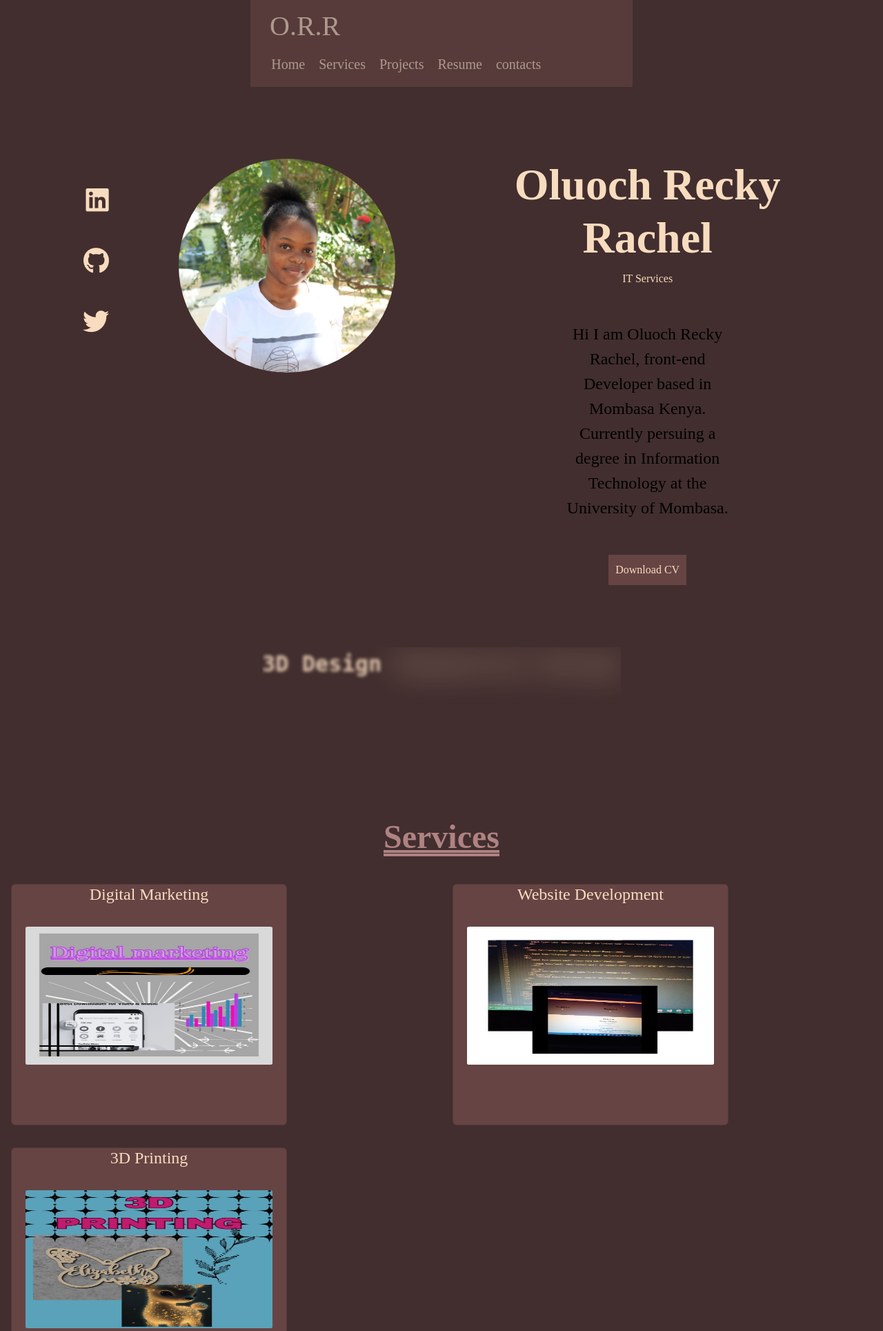
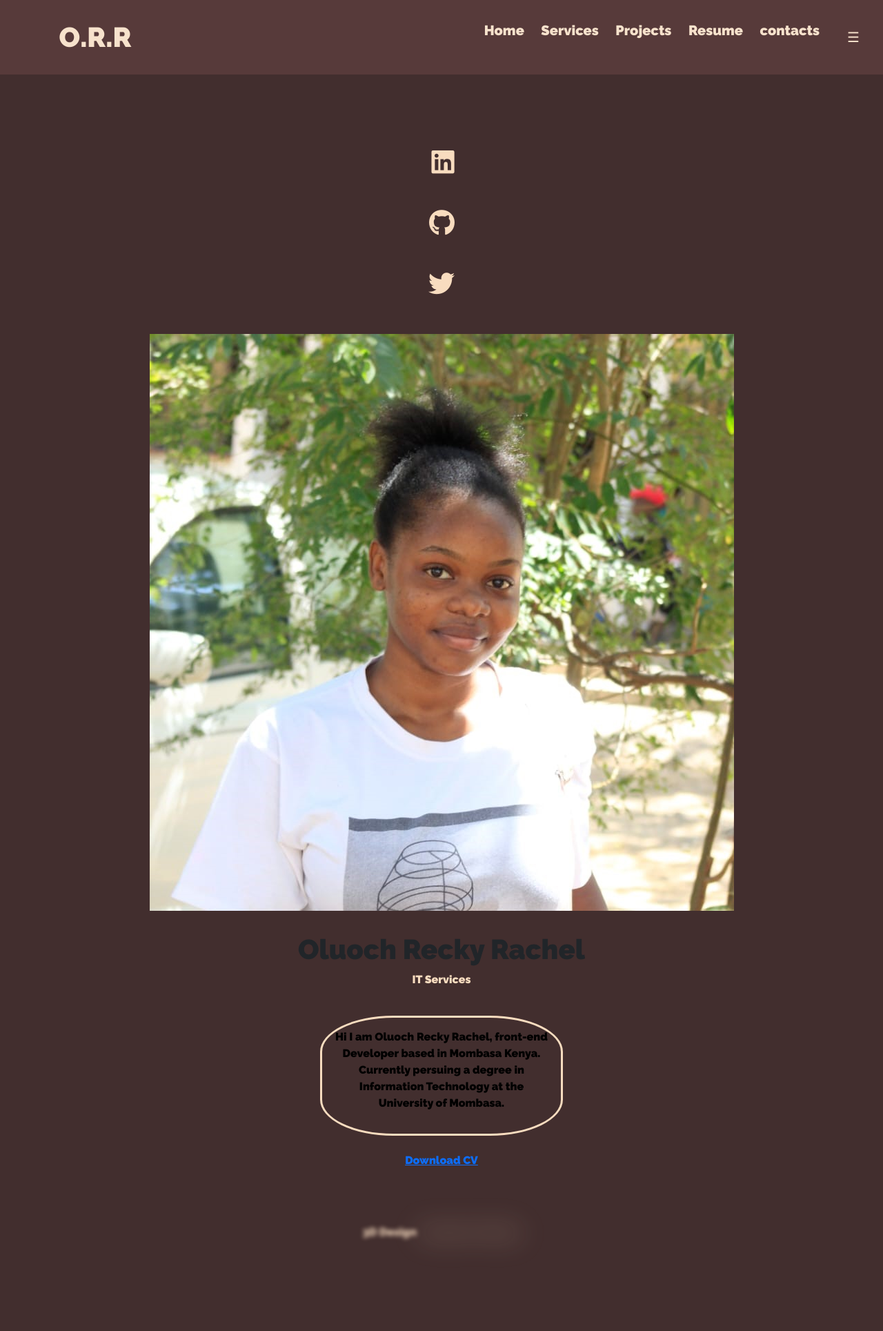
Before and after one commit to Reckie02/O_Rachel.github.io, a PHP site: page /index.html in a window 1280 px wide. Shown: the top 1929 px of the page at 69% size. Run offline with PHP 8.4, Linux system fonts and the light colour scheme.

Commit message:
Update style.css
Key Changes and Additions
Removed Duplicates and Cleaned Up Spacing: Removed duplicate styles and aligned properties for better readability.
Responsive Adjustments: Added media queries for screen widths of 768px and 576px, making the layout more adaptive to smaller screens.
Consistent Font Sizes: Defined vmin for font sizes to scale better on different screen sizes.
Removed Unnecessary CSS: Removed commented-out code and unused variables for a cleaner structure.
Transform Effects on Hover: Simplified hover effects for better performance.

```diff
--- a/style.css
+++ b/style.css
@@ -1,565 +1,247 @@
-/*Google Fonts*/
-@import url(https://fonts.googleapis.com/css2)
+/* Google Fonts */
+@import url("https://fonts.googleapis.com/css2?family=Raleway:900&display=swap");
 
+/* Global Reset */
 * {
     box-sizing: border-box;
     margin: 0;
     padding: 0;
-
 }
 
-html, body{
+/* Body and Font */
+html, body {
     background-color: rgb(66, 46, 46);
     scroll-behavior: smooth;
-	text-align:center;
-	font-family:cartena ;
+    text-align: center;
+    font-family: 'Raleway', sans-serif;
     display: block;
 }
 
-@import url("https://fonts.googleapis.com/css?family=Raleway:900&display=swap");
-
-
-/*navbar*/
+/* Navbar */
 .navbar {
     display: flex;
     align-items: center;
-	padding: inline 1.5rem; ;
-   background-color: rgb(102, 68, 68);
-   opacity: 0.6;
+    padding: 1.5rem;
+    background-color: rgba(102, 68, 68, 0.6);
     justify-content: space-between;
+}
 
- }
- .logo{
-	color:rgb(247, 226, 204 , 1.0) ;
+.logo {
+    color: rgb(247, 226, 204);
     margin-left: 5%;
     font-size: 5vmin;
 }
- .navbar .active{
- 	color: black !important;
+
+.navbar .active {
     font-weight: bold;
     font-size: 25px;
-	color: black;
-
+    color: black !important;
 }
 
-.nav-links{
-	display: block;
-	flex-direction: row;
-	justify-content: space-between;
-	align-items: center;
-	row-gap: .20rem;
+.nav-links {
+    display: flex;
+    gap: 20px;
     font-size: 20px;
-	color: rgb(247, 226, 204 , 1.0);
-
-}
-
-.nav-links div{
-	margin: 0 20px;
-	display: flex;
-	justify-content: space-between;
-	color: rgb(247, 226, 204 , 1.0);
-
+    color: rgb(247, 226, 204);
 }
 
 .navbar a {
     text-decoration: none;
     padding: 10px;
-	color: rgb(247, 226, 204 , 1.0);
+    color: rgb(247, 226, 204);
+}
 
+.navbar a:hover {
+    color: #111;
+    transform: scale(1.5);
 }
-.navbar a:hover{
-	color: #111;
-	cursor: pointer;
-	scale: 1.5;
 
-}
+/* Header */
 .header-content {
-    /* background-image:linear-gradient(rgba(0,0,0,0.7),rgba(0,0,0,0.7)), url("images/bg.jpg"); */
-	place-items: center;
-	justify-content: center;
     text-align: center;
     color: whitesmoke;
+}
 
+.home {
+    padding: 10vmin;
+    display: grid;
+    grid-template-columns: 1fr;
+    align-items: center;
+    justify-items: center;
+    gap: 2rem;
 }
-.home{
-	padding: 10vmin;
-	position: relative;
-	width: 100%;
-	display: grid;
-	grid-template-columns: 0.1fr 0.7fr 0.7fr;
-	justify-content: center;
-}
-.home-img{
-	order: 3;
-}
-.profile{
-	width: 60%;
-	border-radius: 50%;
-}
-.social-icons{
-	padding-top: 50%;
+
+/* Social Icons */
+.social-icons {
     display: flex;
     flex-direction: column;
-	text-align: right;
+    align-items: flex-end;
 }
-.social-icons a{
+
+.social-icons a {
     margin-bottom: 1rem;
     font-size: 4vmin;
     color: #F8DCBF;
 }
-.social-icons :hover{
+
+.social-icons a:hover {
     color: #111;
 }
-.fa-brands{
-	visibility: visible;
-	font-size: 4vmin;
-	color:#ecd5bb
-	display: block;
 
-}
-.profile-items{
-	display: flex;
+/* About Section */
+.about {
+    width: 50%;
+    margin: 0 auto;
+    text-align: center;
+    color: black;
+    border: 3px solid #F8DCBF;
+    border-radius: 30%;
+    padding: 1rem;
 }
 
-.footer-icons{
-	text-align: left;
-	box-sizing: border-box;
-	font-size: 10vmin;
-	text-decoration: none;
-	display: grid;
-	background-color: #5e3434;
-
-
-}
-.footer-icons a {
-	margin-top: 3vmin;
-	margin: left;
-	font-size: 3vmin;
-	text-decoration: none;
-	color: rgb(146, 146, 146);
-}
- h1{
-	text-align: center;
-  font-size: 8vmin;
-  color:#F8DCBF;
-  transform: translate(-50% -50%);
-  font-weight: bold;
+/* Skills Section */
+.skills-container {
+    display: flex;
+    flex-direction: column;
+    align-items: center;
+    gap: 1.5rem;
 }
 
-.ctn:hover{
-	background-color: whitesmoke;
+.skill-info {
+    display: grid;
+    grid-template-columns: repeat(3, 1fr);
+    gap: 2.5rem 2rem;
 }
 
-.menu-btn{
-	position: absolute;
-	top: 30px;
-	width: 40px;
-	cursor: pointer;
-	display: none;
-}
-
-.scroll{
-    display: flex;
-    align-items: center;
-    font-weight: 600;
-	font-family: monospace;
-	font-size: 4vmin;
-
-}
-.scroll a{
-	text-decoration: none;
-	color: whitesmoke;
-}
-.scrolling-words{
-    height:6rem;
-    margin: auto;
-    overflow: hidden;
-}
-  .scrolling-words ul{
-	margin: 0 0.625rem;
-    padding: 0;
-    animation: scrollUp 10s infinite;
-}
-  .scrolling-words li{
-    display: flex;
-    align-items: center;
-    justify-content: flex-end;
-    height: 3rem;
-    list-style: none;
-}
-
-/* //variables
-$item-count:4;
-
-@-webkit-keyframes scrolldown {
-    @for $i from 1 through ($item-count - 1)
-    {
-        #{($i*5) - 2%}, #{$i * 5%} {
-
-        }
-    }
-} */
-
-h2{
-	font-size: 6vmin;
-	text-decoration: double underline;
-	font-weight: bold;
-	text-align: center;
-	color:#af8282
-}
-h3 {
-	font-size: 3vmin;
-	text-align: center;
-	color: #F8DCBF;
-}
-
-h4{
-	color: #ecd5bb;
-}
-h5{
-	color: #9b7979;
-}
-i {
-	font-size: 4vmin;
-	text-align: center;
-}
-
-
-/*About*/
-.about{
-	width: 50%;
-	margin: 0 auto;
-	display: block;
-	text-align: center;
-	color: black;
-	justify-content: space-between;
-	border: 3px;
-	border-color: #F8DCBF;
-	border-radius: 30%;
-}
-
- .about p{
- 	color: black;
- 	padding: 10px;
- 	font-family: ;
- 	font-size: 3vmin;
-
- }
-
- .cv-btn{
-	color:#F8DCBF ;
-	background-color: rgb(102, 68, 68);
-	padding: 10px;
-	text-decoration:none ;
-	display: inline-block;
-	margin-bottom: 10px;
- }
-
-
- /* ============================== SKILLS ======================================== */
- .skills-container{
-	padding:  10px auto;
-	row-gap: 1.5rem;
-	display: flex;
-
- }
- .skills-content{
-	display: block;
- }
-
- .skill-title{
-	display: flex;
-	justify-content: center;
-	align-items: center;
-	column-gap: .5rem;
-	margin-bottom: 2.5rem;
- }
-
- .skill-title i {
-font-weight: initial;
- }
-
- .skill-info,
- .skill-data,
 .skill-blob {
-	display: grid;
-
- }
- .skill-info{
-	grid-template-columns: repeat(3, 1fr);
-	gap: 2.5rem 2rem;
-
- }
- .skill-data{
-	justify-content: center;
-	text-align: center;
- }
- .skill-blob{
     width: 80px;
     height: 100px;
     background-color: var(--container-color);
     border-radius: 3rem;
+    display: grid;
     place-items: center;
-	margin-bottom: 1rem;
 }
- .skill-blob img{
+
+.skill-blob img {
     width: 40px;
+    transition: transform 0.6s;
 }
- .skill-name{
-	font-size: var(--small-font-size);
-	margin-bottom: .25rem;
+
+.skill-blob:hover img {
+    transform: scale(1.1);
 }
- .skill-subtitle{
-	font-size: var(--tiny-font-size);
-	color: var(--text-color-light);
- }.skill-blob:hover img{
-	animation: bounce-skills .6s;
+
+/* Services and Projects */
+.services {
+    padding-bottom: 50px;
+    color: black;
+    display: flex;
+    flex-direction: column;
+    align-items: center;
 }
- @keyframes bounce-skills{
-	0%{
-		transform: tran
+
+.card {
+    background-color: rgb(102, 68, 68);
+    width: 400px;
+    height: 350px;
+    margin: 10px;
+    padding: 1rem;
+    text-align: center;
+}
+
+.card h1 {
+    color: #422323;
+    font-size: 7vmin;
+}
+
+.card img {
+    width: 90%;
+    height: 200px;
+    border-radius: 1%;
+    transition: transform 0.3s;
+}
+
+.card img:hover {
+    transform: scale(1.1);
+}
+
+/* Footer */
+.footer {
+    padding: 10%;
+    display: grid;
+    grid-template-columns: 1fr 1fr;
+    justify-items: center;
+    color: #F8DCBF;
+    gap: 2rem;
+}
+
+.footer-icons a {
+    font-size: 3vmin;
+    color: rgb(146, 146, 146);
+    text-decoration: none;
+    margin-top: 3vmin;
+}
+
+/* Contact Section */
+.contact-form {
+    display: block;
+    margin: auto;
+    text-align: center;
+    padding: 1rem;
+}
+
+/* Responsive Styling */
+@media only screen and (max-width: 768px) {
+    .navbar {
+        flex-direction: column;
+        gap: 1rem;
+    }
+
+    .nav-links {
+        flex-direction: column;
+    }
+
+    .home {
+        grid-template-columns: 1fr;
+    }
+
+    .about, .card {
+        width: 90%;
+    }
+
+    .footer {
+        grid-template-columns: 1fr;
+    }
+
+    .social-icons {
+        flex-direction: row;
+        justify-content: center;
     }
 }
 
-
-/* =============================== services and projects========================== */
- .services{
- 	padding-bottom: 50px;
-    color: black;
-	text align:center;
-	display: flex;
-	flex-direction:column;
-   justify-content: space-between;
- }
- .container-fluid{
-	justify-content: space-between;
-	display: flex;
-	flex-direction: row;
- }
- .row{
-	display: flex;
-	justify-content: space-between;
-
- }
- .card{
-	background-color:rgb(102, 68, 68);
-	display:block;
-	width: 400px;
-	height: 350px;
- }
- .card h1{
- 	color: #422323;
- 	font-size: 7vmin;
- 	text-align: center;
- 	text-decoration: double underline;
+@media only screen and (max-width: 576px) {
+    .navbar {
+        font-size: 3vmin;
     }
 
-
- .card p{
- 	color: black;
- 	font-size: 20px;
- 	align-text: center;
- }
- .card img{
- 	width: 90%;
- 	height: 200px;
- 	border-radius: 1%;
-
-
- }
- .card img:hover{
- 	transform: scale(1.1);
+    .logo {
+        font-size: 6vmin;
     }
 
-
-/* img:hover{
-	transition: transform .3s ease;
-	transform: scale(1.1);
-
- } */
-/* resume */
-.resume{
-	align-items:center;
-	text-align:center;
-
+    .nav-links {
+        gap: 1rem;
+        font-size: 4vmin;
     }
 
-.resume li{
-	font color: black;
-
+    .home {
+        padding: 5vmin;
     }
 
-
-.resume p{
-	font-size: 15px;
-	color: black;
-}
-ul.timeline{
-	list-style-type: none;
-	position: relative;
-	padding-left: 2.0rem;
-	overflow-x: hidden;
-}
-.timeline-item{
-	background-color: rgb(102, 68, 68);
+    .footer-icons a {
+        font-size: 4vmin;
     }
 
-h6{
-	color: black;
-}
-/*============================================== Footer====================================== */
-.footer{
-	margin: 0 auto;
-	padding: 10%;
-	width: 80%;
-	position: relative;
-	width: 100%;
-	display: grid;
-	grid-template-columns: 0.5fr 0.5fr;
-	justify-content: center;
-	color: #F8DCBF;
-	column-rule: 3px solid black;
-}
-.social-links{
-	background-color: rgb(102, 68, 68);
-	padding: 10vmin;
-	display: flex;
-	flex-direction: column;
-	/* border: 2px solid black; */
-	column-gap: 30vmin;
-	color: #F8DCBF;
-	text-align: left;
-}
-.social-links a{
-	font-size: 3vmin;
-	color: #F8DCBF;
-	text-decoration: none;
-	text-justify: distribute;
-}
-
-/*================================== contact section ================================*/
-.contact-form{
-	display: block;
-}
-
-.form{
-	display: block;
-}
-
-input{
-	display: block;
-	margin: 10px auto;
-	padding: 10px;
-	align-items: center;
-}
-
-
-
-
-/* Mobile device
-@media only screen and (max-width:826px){
-	body{
-		display: block;
-		justify-content: center;
-	align-items: center;
-	text-align:center;
-	}
-
-.menu-btn{
-	display: flex;
-	font-size: 9vmin;
-	color: whitesmoke;
-	background-color: gray;
-	width: 15vmin;
-	justify-content: space-around;
-
-}
-
-.profile{
-	max-width: 500px;
-	max-height: 500px;
-	border-radius: 50%;
-	padding-top: 20px;
-
-}
-
-.nav-links{
-	flex-direction: column;
-	width: 200vh;
-	justify-content: center;
-	background: gray;
-	margin-top: -900px;
-	transition: all 0.5s ease;
-}
-.mobile-menu{
-	margin-top: 0px;
-	border-bottom-right-radius: 40%;
-}
-.nav-links li{
-	margin: 30px auto;
-	color: whitesmoke;
-
-}
-/*About*
-.about{
-	text-align: center;
-}
-/*card*
-.section{
-	justify-content: center;
-	display: block;
-	align-items: center;
-   flex-direction: column;
-}
-.resume img{
-	width: 400px;
-	border-radius: 1%;
-}
-img:hover{
-	transition: transform .3s ease;
-	transform: scale(1.1);
-
-}
-
-/*projects and card
-.service{
-	height: 100vmin;
-}
-
-/*contact
-.contact{
-	justify-content: center;
-	align-items: center;
-	text-align:center;
-	padding: 20% auto;
- 	width: 80%;
-
-}
-
- .contact-form{
- 	padding: 0px;
+    .about, .card {
         width: 100%;
     }
-
-
-/* Animations
-img{
-	transition: transform .3s ease;
 }
-img:hover{
-	transform: scale(1.1);
-}
-.ctn:hover{
-box-shadow:2px 2px 5px gray;
-
- }
-
- li:hover{
- 	cursor: pointer;
- }
-}
-
-
-#F8DCBF
-#4D2B08
-#8D6843 */
```
Lines whose indentation alone changed are shown as unchanged.
